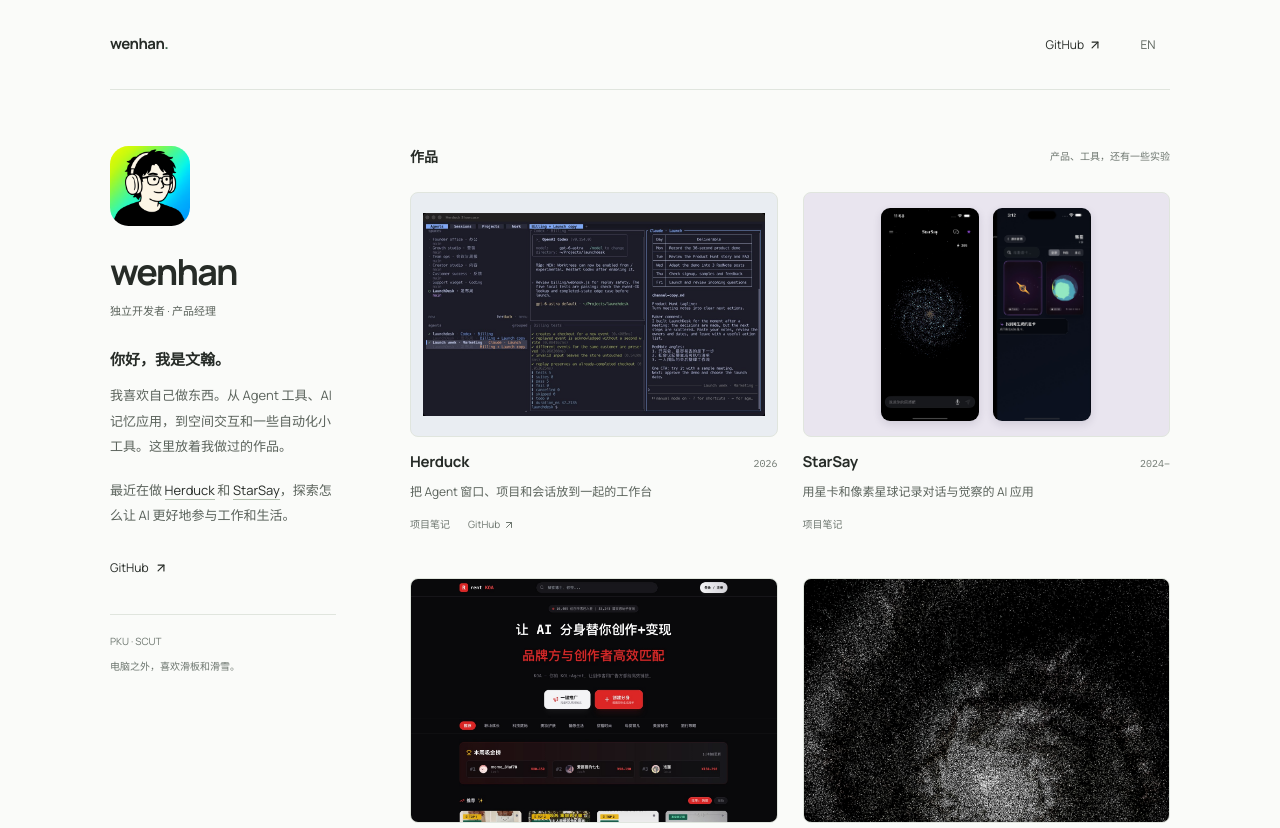
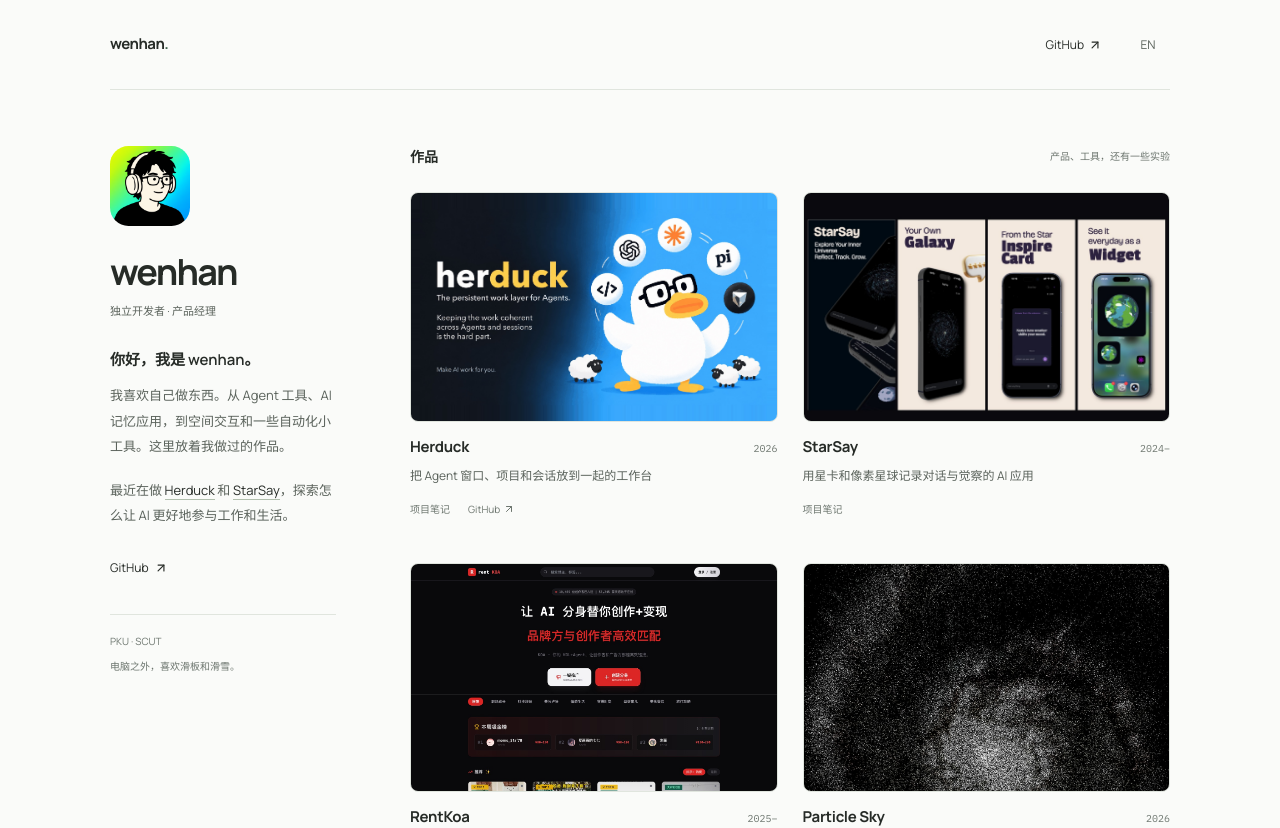
Before and after one commit to wenhanweime/portfolio, a React (Vite) app: page / in a window 1280 px wide. Shown: the top 828 px of the page. Built offline with nearby package versions, Linux system fonts and the light colour scheme.

Commit message:
Restore original project covers and use wenhan in introduction

```diff
--- a/src/components/ProjectList.tsx
+++ b/src/components/ProjectList.tsx
@@ -20,35 +20,14 @@
               to={`/project/${project.id}`}
               aria-label={`${project.name[lang]} — ${t.projects.viewMore}`}
             >
-              {project.id === "starsay" ? (
-                <div className="phone-pair">
               <img
-                    src={asset("/covers/starsay/sim-galaxy.jpg")}
-                    alt={lang === "zh" ? "StarSay 银河" : "StarSay galaxy"}
-                    loading="eager"
-                  />
-                  <img
-                    src={asset("/covers/starsay/sim-stars.jpg")}
-                    alt={
-                      lang === "zh" ? "StarSay 星卡" : "StarSay memory cards"
-                    }
-                    loading="eager"
-                  />
-                </div>
-              ) : (
-                <img
-                  src={asset(
-                    project.id === "herduck"
-                      ? "/covers/herduck/agents-v2.jpg"
-                      : project.cover,
-                  )}
+                src={asset(project.cover)}
                 alt={project.name[lang]}
                 loading={index < 4 ? "eager" : "lazy"}
                 width="640"
                 height="400"
                 style={{ objectFit: project.coverFit ?? "cover" }}
               />
-              )}
             </Link>
             <div className="work-title">
               <h3>
--- a/src/i18n/zh.ts
+++ b/src/i18n/zh.ts
@@ -4,7 +4,7 @@
     name: "wenhan",
     role: "独立开发者 · 产品经理",
     pageTitle: "wenhan · 个人作品集",
-    greeting: "你好，我是文翰。",
+    greeting: "你好，我是 wenhan。",
     description:
       "我喜欢自己做东西。从 Agent 工具、AI 记忆应用，到空间交互和一些自动化小工具。这里放着我做过的作品。",
     now: "最近在做 ",
--- a/src/index.css
+++ b/src/index.css
@@ -189,7 +189,7 @@
 }
 .work-image {
   display: block;
-  aspect-ratio: 1.5;
+  aspect-ratio: 1.6;
   border-radius: 8px;
   overflow: hidden;
   background: var(--color-surface);
@@ -205,31 +205,11 @@
 .work-image:hover > img {
   transform: scale(1.025);
 }
-.work-image--herduck {
-  padding: 12px;
-  background: #e9edf2;
-}
-.work-image--herduck > img {
-  object-fit: contain !important;
-  object-position: center;
-  border-radius: 3px;
-}
-.work-image--starsay {
-  background: #e9e5ef;
-}
-.phone-pair {
-  height: 100%;
-  display: flex;
-  justify-content: center;
-  gap: 14px;
-  padding: 15px;
-}
-.phone-pair img {
-  height: 100%;
-  width: auto;
-  border-radius: 9px;
-  box-shadow: 0 3px 8px #30234122;
-}
+
+
+
+
+
 .work-title {
   display: flex;
   align-items: baseline;
@@ -527,13 +507,8 @@
   .work-grid {
     gap: 30px 18px;
   }
-  .phone-pair {
-    padding: 10px;
-    gap: 8px;
-  }
-  .work-image--herduck {
-    padding: 7px;
-  }
+
+
   .work-title h3 {
     font-size: 14px;
   }
@@ -588,10 +563,7 @@
   .work-image {
     aspect-ratio: 1.6;
   }
-  .phone-pair {
-    padding: 15px;
-    gap: 17px;
-  }
+
   .work-summary {
     font-size: 12px;
   }
```
Also changed, not shown: 1 other file (tests, documents, lock files or other folders). Lines whose indentation alone changed are shown as unchanged.
